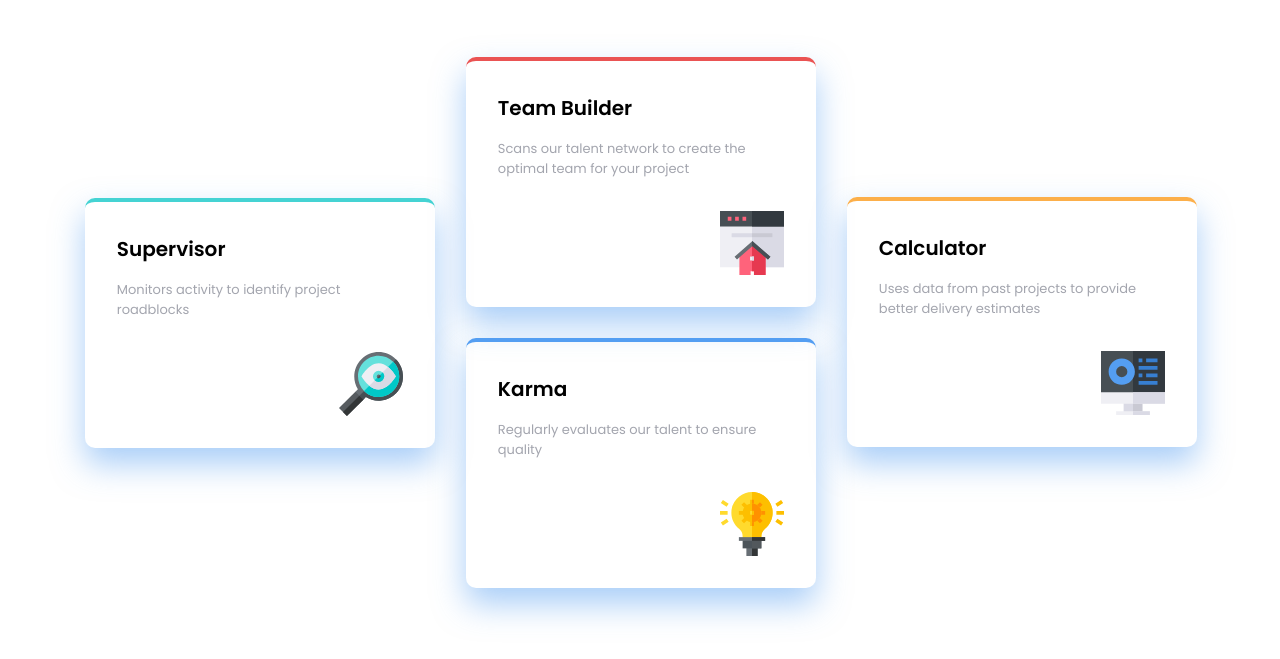
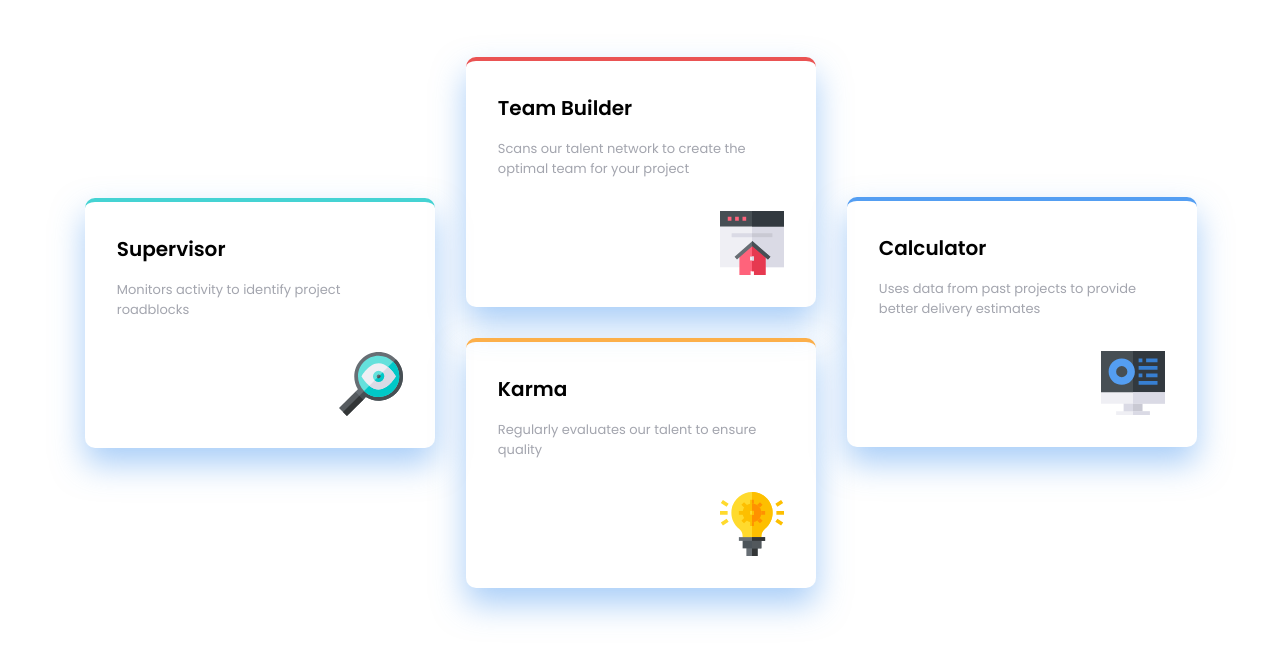
Before and after one commit to natanem/four-card-feature-section, a plain HTML site: page index.html in a window 1280 px wide. Shown: the part 255-914 px from the top of the page. Drawn offline with Linux system fonts and the light colour scheme.

Commit message:
Add files via upload

```diff
--- a/style.css
+++ b/style.css
@@ -76,13 +76,13 @@ article.card:nth-child(2){
 }
 article.card:nth-child(3){
     grid-column: 2/ span 1;
-    border-top: .25rem solid var(--blue);
+    border-top: .25rem solid var(--orange);
     background: url(./images/icon-karma.svg) no-repeat calc(100% - 2rem) calc(100% - 2rem)/ 4rem 4rem;
 }
 article.card:nth-child(4){
     top: -8.8rem;
    grid-column: 3/ span 1;
-   border-top: .25rem solid var(--orange);
+   border-top: .25rem solid var(--blue);
    background: url(./images/icon-calculator.svg) no-repeat calc(100% - 2rem) calc(100% - 2rem)/ 4rem 4rem;
 }
 
```
